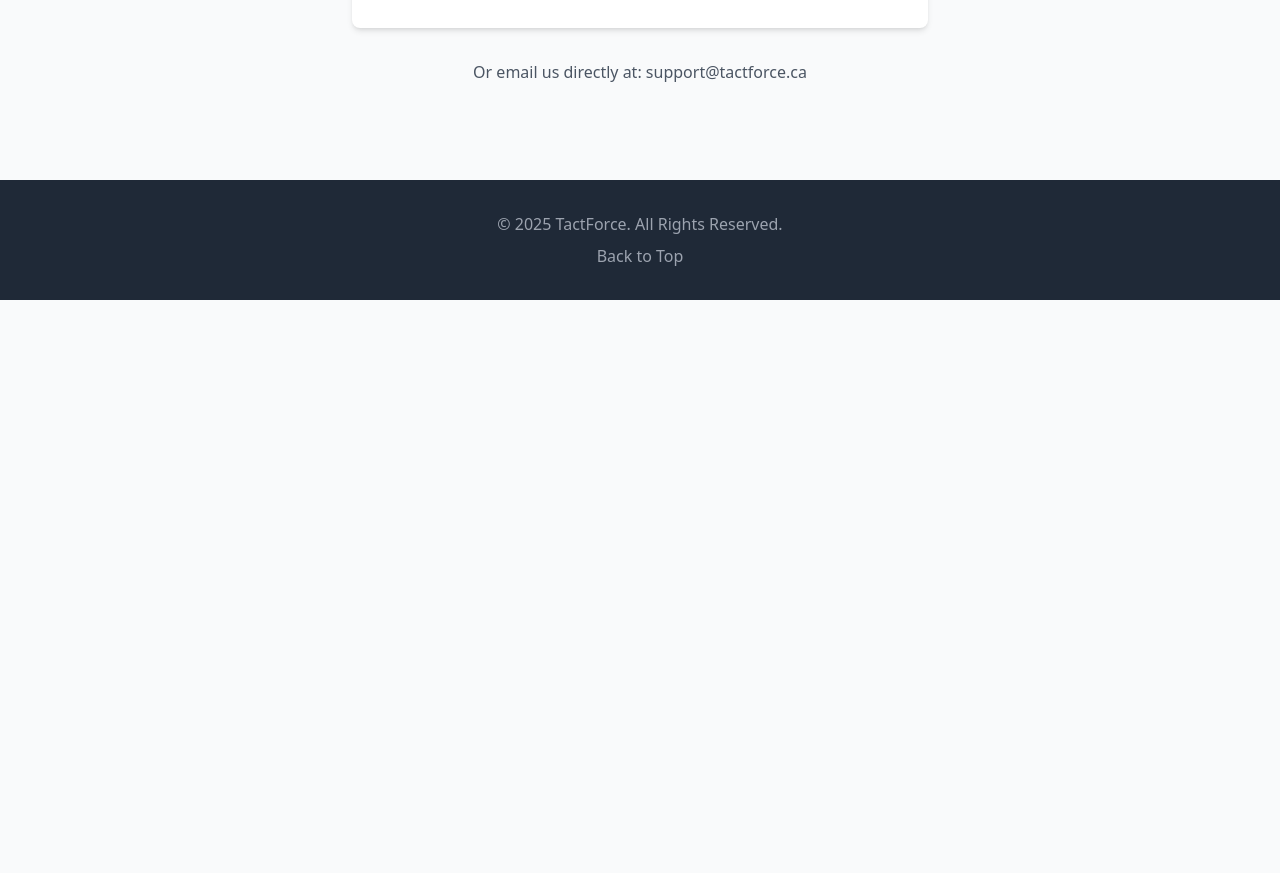
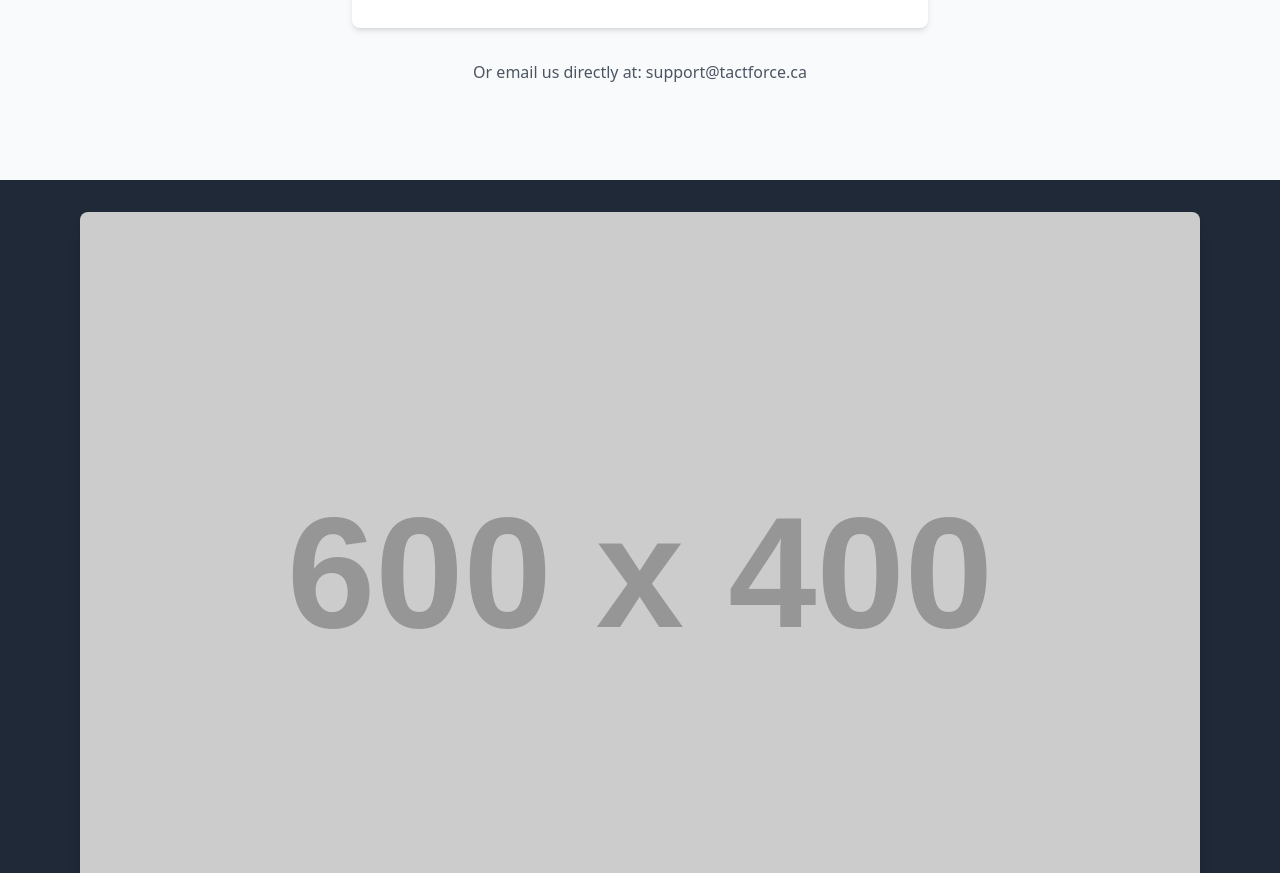
Before and after one commit to bhanu91221/tactforce, a plain HTML site: page index.html in a window 1280 px wide. Shown: the part 3247-4120 px from the top of the page. Before the commit the page ends 3547 px from the top, so only its background shows below. Drawn offline with nearby package versions, Linux system fonts and the light colour scheme; placeholder pictures from the web are drawn by us.

Commit message:
Update index.html partner image

```diff
--- a/index.html
+++ b/index.html
@@ -214,6 +214,9 @@
 
     <footer class="bg-gray-800 text-gray-400 py-8">
         <div class="max-w-6xl mx-auto px-4 text-center">
+            <div class="mt-2 md:mt-0">
+                     <img src="images/partner.png" alt="partnerlogo" class="rounded-lg shadow-lg w-full" onerror="this.src='https://placehold.co/600x400/cccccc/ffffff?text=Salesforce+Partner'">
+            </div>
             <p class="mb-2">&copy; 2025 TactForce. All Rights Reserved.</p>
             <p>
                 <a href="#hero" class="hover:text-white transition duration-300">Back to Top</a>
```
